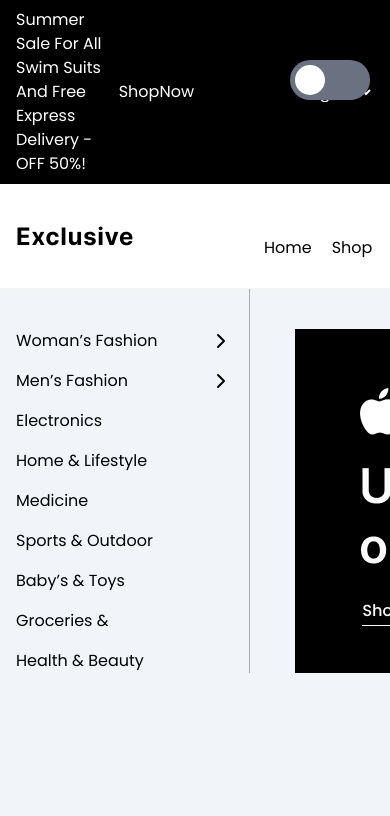
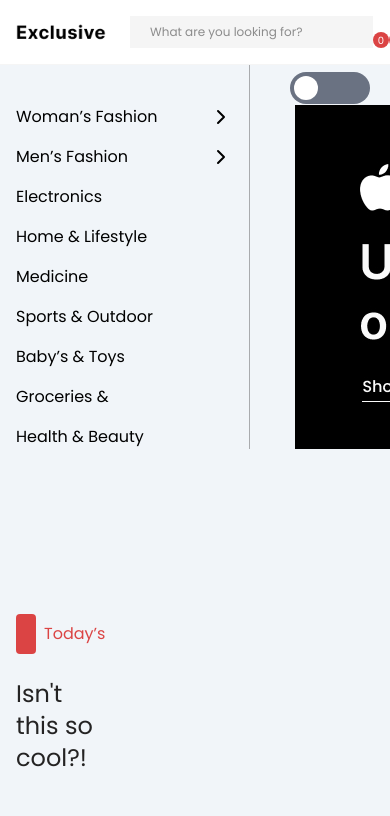
Before and after one commit to Alamin-Coding/ES-FDR-2503-E-Commerce, a React (Vite) app: page / in a window 390 px wide. Shown: the top 816 px of the page. Built offline with nearby package versions, Linux system fonts and the light colour scheme; data requests are answered from the project's data file.

Commit message:
responsive done

```diff
--- a/package.json
+++ b/package.json
@@ -17,6 +17,7 @@
     "firebase": "^12.12.0",
     "json-server": "^1.0.0-beta.15",
     "lucide-react": "^1.7.0",
+    "motion": "^12.38.0",
     "react": "^19.2.4",
     "react-dom": "^19.2.4",
     "react-redux": "^9.2.0",
--- /dev/null
+++ b/src/components/BlurText.jsx
@@ -0,0 +1,102 @@
+import { motion } from 'motion/react';
+import { useEffect, useRef, useState, useMemo } from 'react';
+
+const buildKeyframes = (from, steps) => {
+  const keys = new Set([...Object.keys(from), ...steps.flatMap(s => Object.keys(s))]);
+
+  const keyframes = {};
+  keys.forEach(k => {
+    keyframes[k] = [from[k], ...steps.map(s => s[k])];
+  });
+  return keyframes;
+};
+
+const BlurText = ({
+  text = '',
+  delay = 200,
+  className = '',
+  animateBy = 'words',
+  direction = 'top',
+  threshold = 0.1,
+  rootMargin = '0px',
+  animationFrom,
+  animationTo,
+  easing = t => t,
+  onAnimationComplete,
+  stepDuration = 0.35
+}) => {
+  const elements = animateBy === 'words' ? text.split(' ') : text.split('');
+  const [inView, setInView] = useState(false);
+  const ref = useRef(null);
+
+  useEffect(() => {
+    if (!ref.current) return;
+    const observer = new IntersectionObserver(
+      ([entry]) => {
+        if (entry.isIntersecting) {
+          setInView(true);
+          observer.unobserve(ref.current);
+        }
+      },
+      { threshold, rootMargin }
+    );
+    observer.observe(ref.current);
+    return () => observer.disconnect();
+  }, [threshold, rootMargin]);
+
+  const defaultFrom = useMemo(
+    () =>
+      direction === 'top' ? { filter: 'blur(10px)', opacity: 0, y: -50 } : { filter: 'blur(10px)', opacity: 0, y: 50 },
+    [direction]
+  );
+
+  const defaultTo = useMemo(
+    () => [
+      {
+        filter: 'blur(5px)',
+        opacity: 0.5,
+        y: direction === 'top' ? 5 : -5
+      },
+      { filter: 'blur(0px)', opacity: 1, y: 0 }
+    ],
+    [direction]
+  );
+
+  const fromSnapshot = animationFrom ?? defaultFrom;
+  const toSnapshots = animationTo ?? defaultTo;
+
+  const stepCount = toSnapshots.length + 1;
+  const totalDuration = stepDuration * (stepCount - 1);
+  const times = Array.from({ length: stepCount }, (_, i) => (stepCount === 1 ? 0 : i / (stepCount - 1)));
+
+  return (
+    <p ref={ref} className={`blur-text ${className} flex flex-wrap`}>
+      {elements.map((segment, index) => {
+        const animateKeyframes = buildKeyframes(fromSnapshot, toSnapshots);
+
+        const spanTransition = {
+          duration: totalDuration,
+          times,
+          delay: (index * delay) / 1000
+        };
+        spanTransition.ease = easing;
+
+        return (
+          <motion.span
+            className="inline-block will-change-[transform,filter,opacity]"
+            key={index}
+            initial={fromSnapshot}
+            animate={inView ? animateKeyframes : fromSnapshot}
+            transition={spanTransition}
+            onAnimationComplete={index === elements.length - 1 ? onAnimationComplete : undefined}
+          >
+            {segment === ' ' ? '\u00A0' : segment}
+            {animateBy === 'words' && index < elements.length - 1 && '\u00A0'}
+          </motion.span>
+        );
+      })}
+    </p>
+  );
+};
+
+export default BlurText;
--- a/src/components/Header.jsx
+++ b/src/components/Header.jsx
@@ -1,10 +1,10 @@
-import React, { useContext } from "react";
+import React, { useContext, useState } from "react";
 import { Link } from "react-router";
 
 import searchIcon from "../assets/icons/search.png";
 import cartIcon from "../assets/icons/cart.png";
 import wishListIcon from "../assets/icons/Wishlist.png";
-import { User } from "lucide-react";
+import { ListFilter, Menu, User, X } from "lucide-react";
 import ProfileDropdown from "./ProfileDropdown";
 import { AuthContext } from "../context/authContext";
 import { useSelector } from "react-redux";
@@ -14,10 +14,24 @@ const Header = () => {
 	const { user } = useContext(AuthContext);
 	const { cartList } = useSelector((state) => state.cart);
 	const { wishList } = useSelector((state) => state.wishlist);
+	const [showMenu, setShowMenu] = useState(false);
+
+	const handleShowMenu = () => {
+		setShowMenu(!showMenu);
+	};
 
 	return (
+		<>
+			{/* Overlay  */}
+			{showMenu && (
+				<div
+					className="bg-slate-900/90 fixed top-0 left-0 w-screen h-screen z-[5000]"
+					onClick={handleShowMenu}
+				></div>
+			)}
 			<div>
-			<div className="text-white bg-black py-2">
+				{/* Topbar */}
+				<div className="text-white bg-black py-2 hidden lg:block">
 					<div className="container mx-auto">
 						<div className="grid grid-cols-[1fr_180px] items-center">
 							<div className="flex items-center gap-1">
@@ -37,15 +51,17 @@ const Header = () => {
 					</div>
 				</div>
 
-			<div className="pt-10 pb-4 bg-white border-b border-b-F5F5F5">
+				<div className="py-4 md:py-8 bg-white border-b border-b-F5F5F5">
 					<div className="container">
-					<div className="grid grid-cols-[118px_1fr_348px] gap-[130px]">
+						<div className="grid grid-cols-[90px_1fr] items-center lg:grid-cols-[118px_1fr_348px] gap-6 justify-between lg:gap-[130px]">
 							<div>
 								<Link to="/">
 									<img src="/logo.png" alt="logo" />
 								</Link>
 							</div>
-						<div className="flex items-center justify-center">
+
+							{/* Main Menu */}
+							<div className="lg:flex items-center justify-center hidden">
 								<nav>
 									<ul className="flex items-center gap-5">
 										<li>
@@ -77,6 +93,7 @@ const Header = () => {
 								</nav>
 							</div>
 
+							{/* Right side */}
 							<div className="flex justify-end gap-4">
 								<form className="w-[243px] py-1.75 px-3  bg-F5F5F5 flex items-center justify-between gap-4">
 									<input
@@ -101,6 +118,12 @@ const Header = () => {
 											{wishList.length}
 										</span>
 									</Link>
+									<buutton
+										className="cursor-pointer lg:hidden"
+										onClick={handleShowMenu}
+									>
+										<Menu />
+									</buutton>
 
 									{user && (
 										<div className="relative">
@@ -121,6 +144,49 @@ const Header = () => {
 					</div>
 				</div>
 			</div>
+
+			{/* Show only mobile menu */}
+			{showMenu && (
+				<div className="bg-F5F5F5 w-[60vw] h-screen py-20 px-20 fixed top-0 right-0 z-6000">
+					<div className="w-full flex justify-between items-center gap-3 absolute top-0 left-0 p-2 border-b border-b-slate-300">
+						<img className="w-20" src="logo.png" alt="logo" />
+						<button
+							className="p-2 bg-F5F5F5 text-slate-800 cursor-pointer "
+							onClick={handleShowMenu}
+						>
+							<X />
+						</button>
+					</div>
+					<ul className="grid gap-3">
+						<li>
+							<Link className="text-black" to="/">
+								Home
+							</Link>
+						</li>
+						<li>
+							<Link className="text-black" to="/shop">
+								Shop
+							</Link>
+						</li>
+						<li>
+							<Link className="text-black" to="/about">
+								About
+							</Link>
+						</li>
+						<li>
+							<Link className="text-black" to="/contact">
+								Contact
+							</Link>
+						</li>
+						<li>
+							<Link className="text-black" to="/signup">
+								Sign up
+							</Link>
+						</li>
+					</ul>
+				</div>
+			)}
+		</>
 	);
 };
 
--- a/src/components/OurStory.jsx
+++ b/src/components/OurStory.jsx
@@ -17,7 +17,7 @@ const OurStory = () => {
 						About
 					</Link>
 				</div>
-        <div className="pt-10.5 grid grid-cols-1 lg:grid-cols-[525px_705px] gap-8 lg:gap-18.75">
+				<div className="pt-10.5 grid grid-cols-1 lg:grid-cols-2 xl:grid-cols-[525px_705px] gap-8 lg:gap-18.75">
 					<div className="order-2 lg:order-1">
 						<h1 className="text-[36px] lg:text-[54px] font-semibold text-black pb-4 lg:pb-10">
 							Our Story
@@ -30,16 +30,16 @@ const OurStory = () => {
 							customers across the region.
 						</p>
 						<p className="text-base font-normal text-black leading-6.5">
-                Exclusive has more than 1 Million products to offer, growing at a very fast. Exclusive offers a diverse assotment in categories ranging  from consumer.
+							Exclusive has more than 1 Million products to offer, growing at a
+							very fast. Exclusive offers a diverse assotment in categories
+							ranging from consumer.
 						</p>
-            <div className="mt-4 lg:mt-0">
-            </div>
+						<div className="mt-4 lg:mt-0"></div>
 					</div>
 					<div className="order-1 lg:order-2">
 						<img src={OurStoryImg} alt="Our Story" className="w-full h-auto" />
 					</div>
 				</div>
-
 			</Container>
 		</Section>
 	);
--- a/src/components/Root.jsx
+++ b/src/components/Root.jsx
@@ -5,13 +5,16 @@ import { useContext } from "react";
 import { ThemeContext } from "../context/ThemeContext";
 
 const Root = () => {
-	const { theme,handleThemeChange } = useContext(ThemeContext);
+	const { theme, handleThemeChange } = useContext(ThemeContext);
 
 	return (
 		<main className="bg-slate-100 dark:bg-black dark:text-white">
-			<div onClick={handleThemeChange} className="bg-gray-500 w-20 mx-auto mt-10 cursor-pointer rounded-3xl toggler dark:bg-green-500 fixed top-5 right-5 z-30">
+			<div
+				onClick={handleThemeChange}
+				className="bg-gray-500 w-20 mx-auto mt-10 cursor-pointer rounded-3xl toggler dark:bg-green-500 fixed top-8 md:top-[64px]  right-5 z-30"
+			>
 				<div
-					className={`bg-white w-10 h-10 scale-75 rounded-3xl transition-transform dark:bg-black ${theme == "light" ? "translate-x-0" : "translate-x-full"}`}
+					className={`bg-white w-8 lg:w-10 h-8 lg:h10 scale-75 rounded-3xl transition-transform dark:bg-black ${theme == "light" ? "translate-x-0" : "translate-x-full"}`}
 				></div>
 			</div>
 			<Header />
--- a/src/components/SectionHeader.jsx
+++ b/src/components/SectionHeader.jsx
@@ -1,12 +1,28 @@
 import React from "react";
+import BlurText from "./BlurText";
 
 const SectionHeader = ({ title, subtitle }) => {
+
+const handleAnimationComplete = () => {
+  console.log('Animation completed!');
+};
+
+
+
 	return (
 		<div className="space-y-6">
 			<p className="flex items-center gap-2">
 				<span className="h-10 w-5 bg-my_secondary rounded-sm inline-block"></span>
 				<span className="text-my_secondary">{subtitle}</span>
 			</p>
+			<BlurText
+				 text="Isn't this so cool?!"
+				delay={200}
+				animateBy="words"
+				direction="top"
+				onAnimationComplete={handleAnimationComplete}
+				className="text-2xl mb-8"
+			/>
 			<h2 className="text-[36px] font-semibold">{title}</h2>
 		</div>
 	);
--- a/src/features/cart/cartSlice.js
+++ b/src/features/cart/cartSlice.js
@@ -27,10 +27,49 @@ export const cartSlice = createSlice({
 			);
 			state.cartList = [...state.cartList, ...action.payload];
 		},
+
+		incrementItem: (state, action) => {
+			const updateList = state.cartList.map((item) => {
+				if (item.id == action.payload) {
+					//1
+					return {
+						...item,
+						quantity: item.quantity + 1,
+						subtotal: (item.quantity + 1) * item.price,
+					};
+				}
+				return item;
+			});
+
+			state.cartList = updateList;
+
+			localStorage.setItem("cartList", JSON.stringify(state.cartList));
+		},
+		decrementItem: (state, action) => {
+			const updateList = state.cartList.map((item) => {
+				if (item.id == action.payload) {
+					if (item.quantity == 1) {
+						return item;
+					}
+					return {
+						...item,
+						quantity: item.quantity - 1,
+						subtotal: (item.quantity - 1) * item.price,
+					};
+				} else {
+					return item;
+				}
+			});
+
+			state.cartList = updateList;
+
+			localStorage.setItem("cartList", JSON.stringify(state.cartList));
+		},
 	},
 });
 
 // Action creators are generated for each case reducer function
-export const { addToCart, addToCartAll } = cartSlice.actions;
+export const { addToCart, addToCartAll, incrementItem, decrementItem } =
+	cartSlice.actions;
 
 export default cartSlice.reducer;
--- a/src/main.jsx
+++ b/src/main.jsx
@@ -8,10 +8,12 @@ import AuthProvider from "./context/authContext.jsx";
 
 import { store } from "./store.js";
 import { Provider } from "react-redux";
+import { ToastContainer } from "react-toastify";
 
 createRoot(document.getElementById("root")).render(
 	<StrictMode>
 		<Provider store={store}>
+			<ToastContainer />
 			<ThemeProvider>
 				<AuthProvider>
 					<App />
```
Also changed, not shown: src/components/CartTable.jsx (+6 -17 lines), src/components/CartTotal.jsx (+8 -4 lines), src/components/ProductCard.jsx (+31 -2 lines), src/pages/ProductPage.jsx (+51 -3 lines), 1 other file (tests, documents, lock files or other folders). Lines whose indentation alone changed are shown as unchanged.
